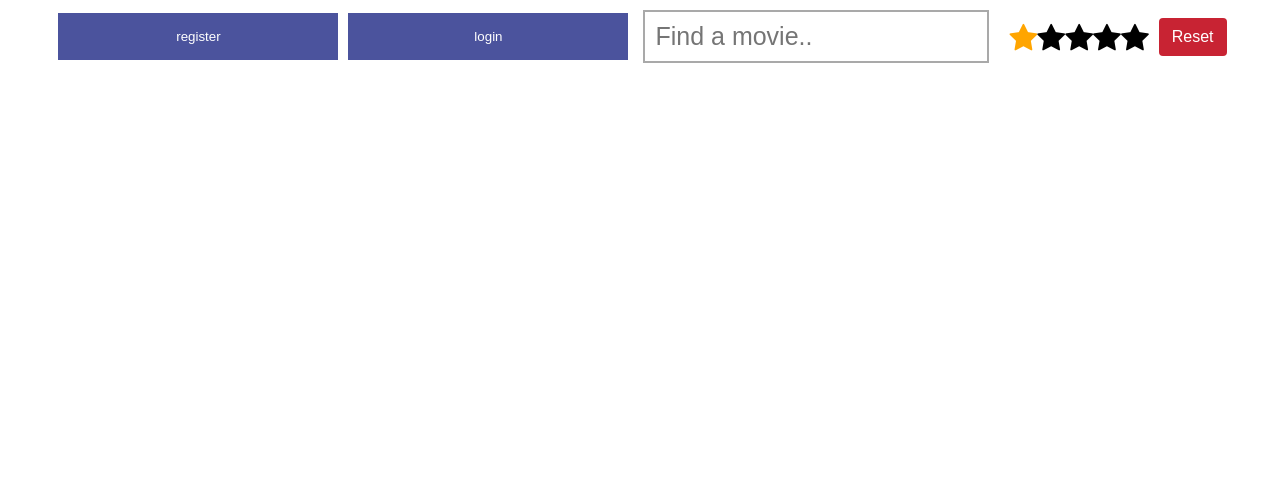
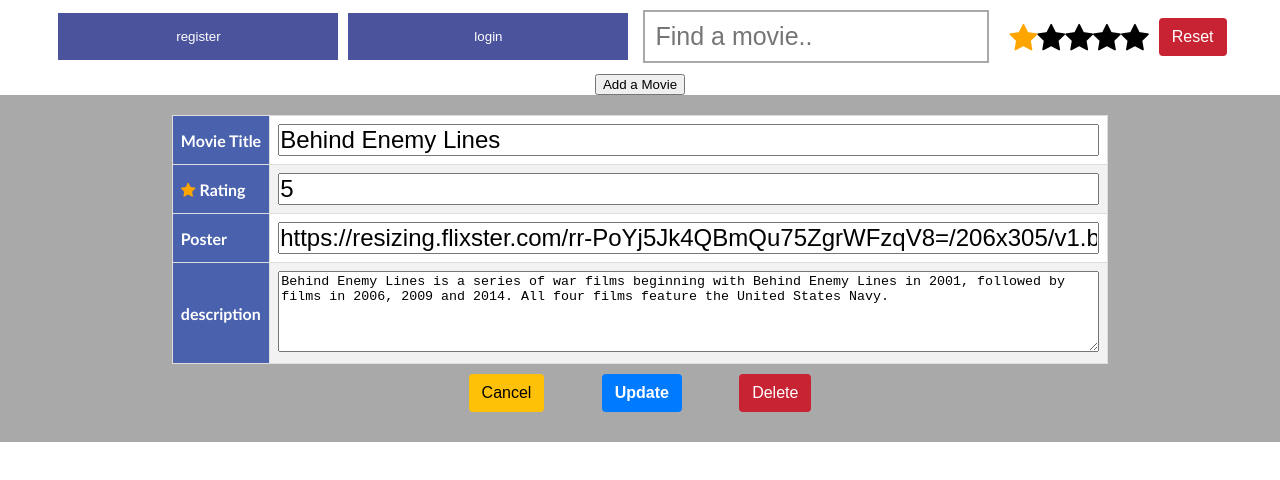
Before and after one commit to iamsoltan/movie-app, a React (Create React App) app: page /edit/0 in a window 1280 px wide. Shown: the top 480 px of the page. Built offline with nearby package versions, Linux system fonts and the light colour scheme.

Commit message:
router fixed

```diff
--- a/src/App.css
+++ b/src/App.css
@@ -1,9 +1,36 @@
 @import url('https://cdnjs.cloudflare.com/ajax/libs/font-awesome/4.7.0/css/font-awesome.min.css');
+.App {
+    text-align: center;
+    font-family: "Trebuchet MS", Arial, Helvetica, sans-serif;
+}
 
-.App {
-  text-align: center;
-  font-family: "Trebuchet MS", Arial, Helvetica, sans-serif;
+.add-movie {
+    background-color: #007bff;
+    border-color: #007bff;
+    text-align: center;
+    white-space: nowrap;
+    vertical-align: middle;
+    color: white;
+    cursor: pointer;
+    border: 1px solid transparent;
+    padding: 0.375rem 0.75rem;
+    font-size: 1rem;
+    font-weight: 550;
+    line-height: 1.5;
+    border-radius: 0.25rem;
+    transition: color 0.15s ease-in-out, background-color 0.15s ease-in-out, border-color 0.15s ease-in-out, box-shadow 0.15s ease-in-out;
 }
+
+.add-movie:hover {
+    background-color: #0069d9;
+    border-color: #0062cc;
+}
+
+.add-movie:focus {
+    box-shadow: 0 0 0 0.2rem rgba(0, 123, 255, .5);
+}
+
+
 /*
 body{
   background-image: url(./components/film-reel-movies-wallpaper-preview.jpg);
--- a/src/App.js
+++ b/src/App.js
@@ -3,7 +3,7 @@ import './App.css';
 import MovieList from "./components/MovieList"
 import NavBar from "./components/NavBar"
 import Editor from "./components/Editor"
-import { BrowserRouter as Router, Switch, Route } from "react-router-dom";
+import { BrowserRouter as Router, Switch, Route, NavLink } from "react-router-dom";
 
 class App extends Component {
     constructor(props) {
@@ -61,11 +61,11 @@ class App extends Component {
 
                 <div className="App">
                     <NavBar onChange={this.getKeyword} onClick={this.getRate} />
-
+                    <NavLink to="/add"><button className="ass-movie">Add a Movie</button></NavLink>
                     <Switch>
-            <Route path="/" exact component={<MovieList array={this.filtered(this.state.movieList, this.state.keyword, this.state.rate)} />} />
-            <Route path="/a" component={<Editor addMovie={this.addMovie} mode="add" />} />
-            <Route path="/e" component={<Editor e={this.state.movieList} iDelete={0} updateMovie={this.updateMovie} deleteMovie={this.deleteMovie} mode="edit" />} />
+                        <Route path="/" exact component={() => <MovieList array={this.filtered(this.state.movieList, this.state.keyword, this.state.rate)} />} />
+                        <Route path="/add" component={() => <Editor addMovie={this.addMovie} mode="add" />} />
+                        <Route path="/edit/:iDelete" component={() => <Editor e={this.state.movieList} updateMovie={this.updateMovie} deleteMovie={this.deleteMovie} mode="edit" />} />
                     </Switch>
 
                 </div>
--- a/src/components/Editor.jsx
+++ b/src/components/Editor.jsx
@@ -1,14 +1,17 @@
-import React, { Component } from 'react';
+import React, { Component, useEffect } from 'react';
 import './Editor.css';
+import { NavLink,useParams } from 'react-router-dom';
 
 function Editor(props) {
+    let { iDelete } = useParams();
     const getDataEditor = () => {
         return [document.getElementById("list-table-title").value, document.getElementById("list-table-rate").value, document.getElementById("list-table-poster").value, document.getElementById("list-table-description").value]
     }
     const getDataAdder = () => {
         return [document.getElementById("list-table-titleAdder").value, document.getElementById("list-table-rateAdder").value, document.getElementById("list-table-posterAdder").value, document.getElementById("list-table-descriptionAdder").value]
     }
-    const { iDelete } = props;
+
+
 
     if (props.mode === "add") {
         return (
@@ -33,8 +36,8 @@ function Editor(props) {
                     </tr>
                 </table>
                 <div className="cancel-submit">
-                    <button id="cancel">Cancel</button>
-                    <button id="submit" onClick={() => { props.addMovie(getDataEditor()) }}>Add</button>
+                    <NavLink exact to="/"><button id="cancel">Cancel</button></NavLink>
+                    <NavLink exact to="/"><button id="submit" onClick={() => { props.addMovie(getDataEditor()) }}>Add</button></NavLink>
                 </div>
             </div>
         )
@@ -61,9 +64,9 @@ function Editor(props) {
                     </tr>
                 </table>
                 <div className="cancel-submit">
-                    <button id="cancel">Cancel</button>
-                    <button id="submit" onClick={() => { props.updateMovie(getDataAdder(), iDelete) }}>Update</button>
-                    <button id="delete" onClick={() => { props.deleteMovie(iDelete) }}>Delete</button>
+                    <NavLink exact to="/"><button id="cancel">Cancel</button></NavLink>
+                    <NavLink exact to="/"><button id="submit" onClick={() => { props.updateMovie(getDataAdder(), iDelete) }}>Update</button></NavLink>
+                    <NavLink exact to="/"><button id="delete" onClick={() => { props.deleteMovie(iDelete) }}>Delete</button></NavLink>
                 </div>
             </div>
         )
--- a/src/components/MovieList.js
+++ b/src/components/MovieList.js
@@ -1,11 +1,11 @@
 import React, { Component } from 'react';
 import './MovieList.css';
+import { NavLink } from 'react-router-dom';
 
 function MovieList(props) {
 
 
     return (
-
         <div id="list-container">
             <div id="list">
                 {props.array.map((e,i) =>
@@ -17,7 +17,7 @@ function MovieList(props) {
                             <h2>{e[0]}</h2>
                             <h4>{e[1]}</h4>
                             <p>{e[3]}</p>
-                            <span className="fa fa-cog cog-checked " title="Edit the movie"/>
+                            <NavLink to={{pathname: `/edit/${i}`}}><span className="fa fa-cog cog-checked " title="Edit the movie"/></NavLink>
                         </div>
                     </div>
                 )}
--- a/src/components/NavBar.jsx
+++ b/src/components/NavBar.jsx
@@ -6,6 +6,7 @@ import Search from "./Search";
 const NavBar = (props) => {
     return (
         <div className="navBar-container">
+
         <Reglog />
         <Search onChange={props.onChange} onClick={props.onClick}/>
         </div>
```
Also changed, not shown: 1 other file (tests, documents, lock files or other folders). Lines whose indentation alone changed are shown as unchanged.
